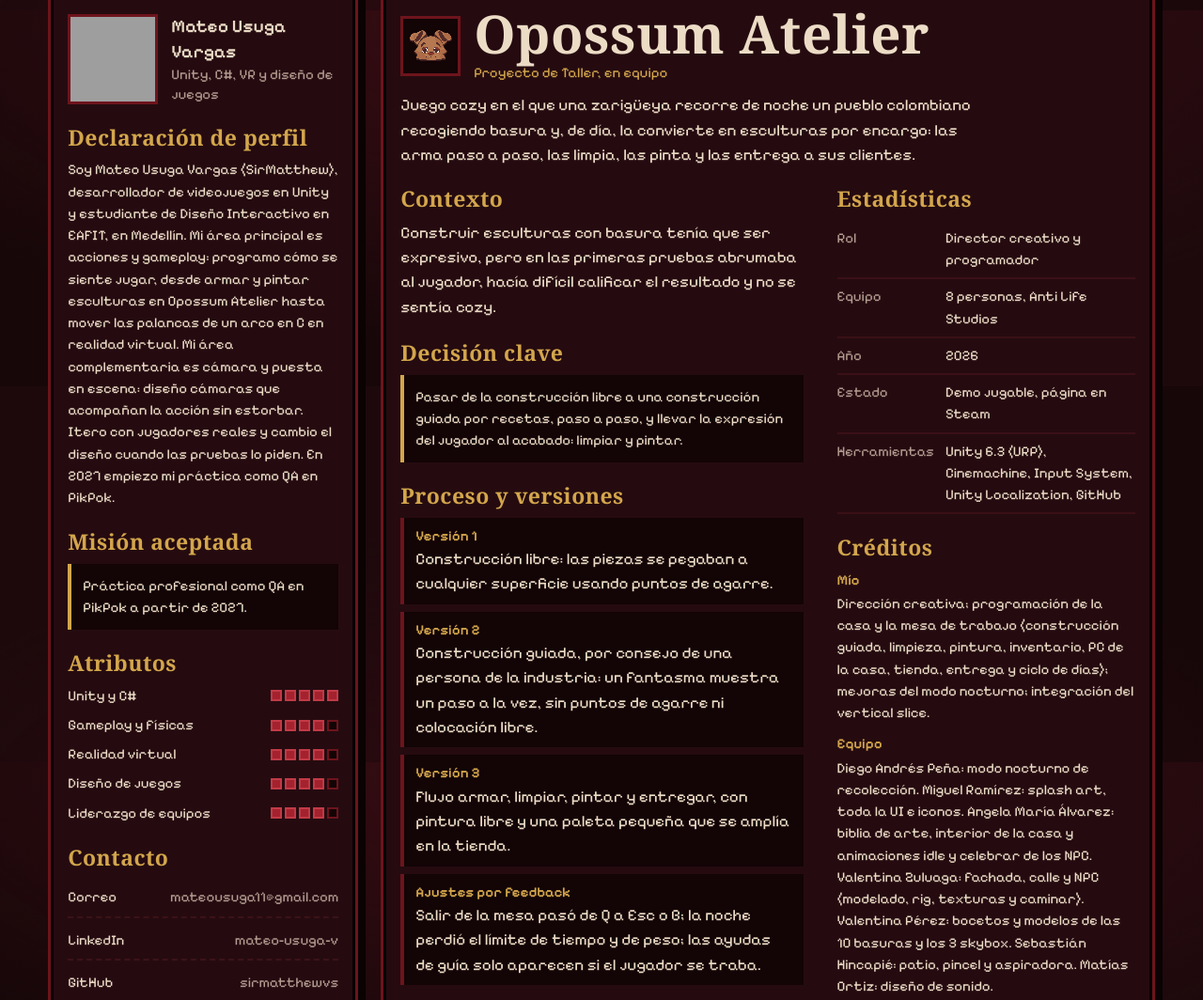
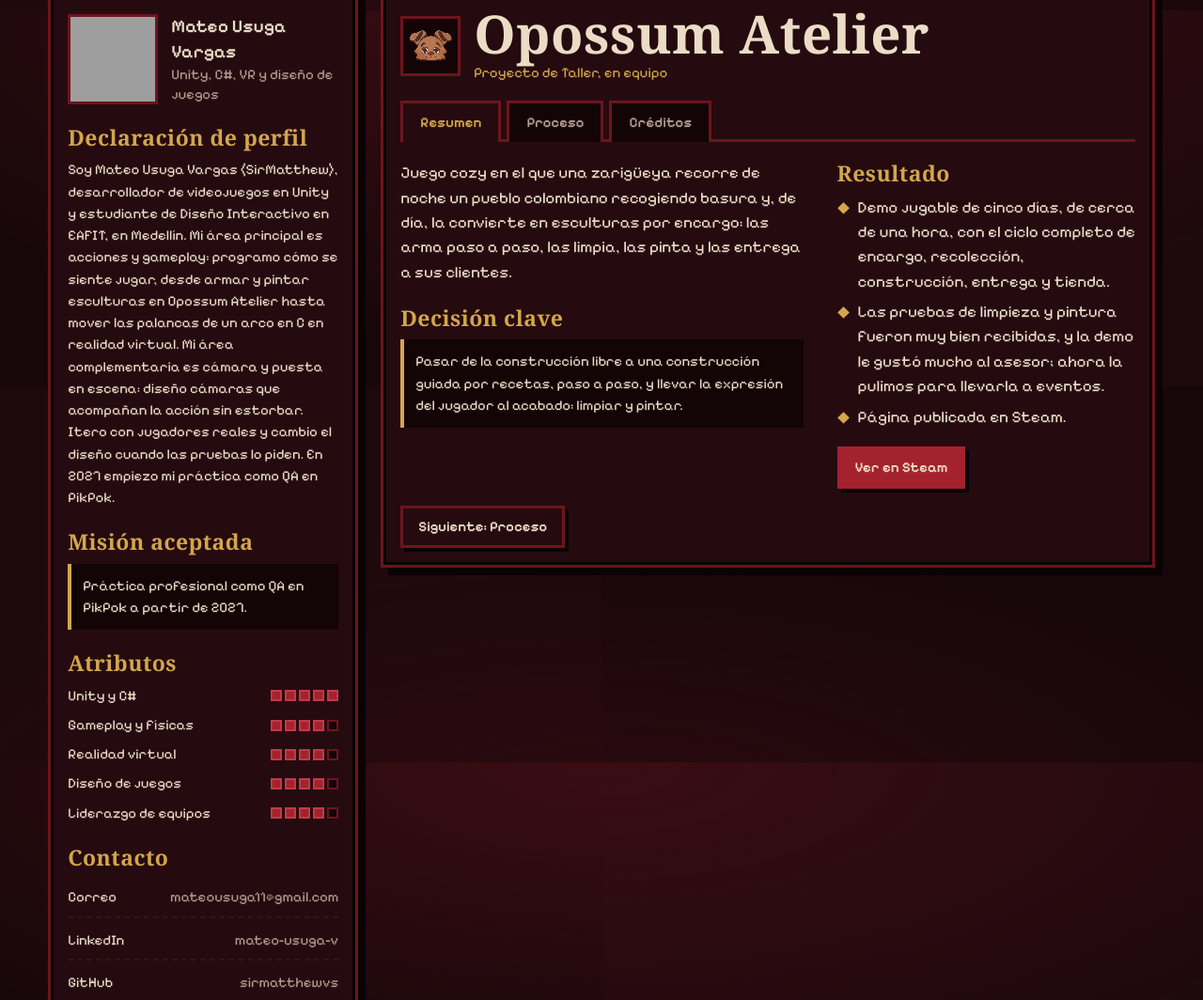
Before and after one commit to sirmatthewvs/Portfolio, a plain HTML site: page index.html in a window 1280 px wide. Shown: the part 789-1853 px from the top of the page at 94% size. Drawn offline with Linux system fonts and the light colour scheme; grey boxes are pictures that could not be loaded; a web font is replaced by a local one.

Commit message:
Implement tab navigation in detail section
Added tab functionality with dynamic content display.

```diff
--- a/index.html
+++ b/index.html
@@ -119,6 +119,15 @@ button.slot:focus-visible{outline:none}
 .pop{animation:pop .35s steps(4)}
 @keyframes pop{0%{transform:scale(.6)}60%{transform:scale(1.15)}100%{transform:scale(1)}}
 h2{font:700 clamp(38px,4.4vw,60px)/1 var(--display);margin:0;text-wrap:balance;letter-spacing:.01em}
+.tabs{display:flex;flex-wrap:wrap;gap:6px;margin:18px 0 0;border-bottom:3px solid var(--frame)}
+.tab{font:600 15px/1 var(--ui);color:var(--muted);background:var(--well);border:3px solid var(--frame);border-bottom:0;padding:12px 18px;min-height:44px;cursor:pointer;margin-bottom:-3px}
+.tab:hover{color:var(--bone)}
+.tab[aria-selected="true"]{background:var(--panel);color:var(--gold);box-shadow:0 3px 0 var(--panel)}
+.tabpanel{padding-top:16px}
+.tabpanel[hidden]{display:none}
+.next{margin-top:18px}
+.cols h3:first-child{margin-top:4px}
+.cols .desc{margin-top:4px}
 .cols{display:grid;grid-template-columns:minmax(0,1.35fr) minmax(0,1fr);gap:0 36px;align-items:start}
 .cols h3:first-child{margin-top:4px}
 .kind{margin:2px 0 0;font-size:15px;color:var(--gold)}
@@ -132,7 +141,8 @@ h2{font:700 clamp(38px,4.4vw,60px)/1 var(--display);margin:0;text-wrap:balance;l
 .links{display:flex;flex-wrap:wrap;gap:12px}
 footer{margin-top:40px;font-size:14px;color:var(--muted)}
 
-@media (max-width:1150px){.cols{grid-template-columns:minmax(0,1fr)}}
+@media (max-width:1150px){.cols{grid-template-columns:minmax(0,1fr)}.cols>div+div h3:first-child{margin-top:22px}}
+@media (max-width:520px){.tabs{flex-wrap:nowrap;gap:4px}.tab{flex:1;padding:12px 6px;font-size:14px}}
 @media (max-width:860px){
   .screen{grid-template-columns:minmax(0,1fr);grid-template-areas:"bag" "insp" "sheet"}
 }
@@ -375,6 +385,28 @@ loadIcons(grid);
 const slots = [...grid.querySelectorAll("button.slot")];
 const detail = document.getElementById("detail"), inspector = document.getElementById("inspector");
 let current = -1;
+const TABS = ["Resumen","Proceso","Créditos"];
+let tab = 0;
+const showTab = (k, focus) => {
+  tab = k;
+  detail.querySelectorAll(".tab").forEach((b,n) => { b.setAttribute("aria-selected", n===k); b.tabIndex = n===k ? 0 : -1; });
+  detail.querySelectorAll(".tabpanel").forEach((p,n) => p.hidden = n!==k);
+  if (focus) detail.querySelector("#tab-"+k).focus();
+  blip(520 + k*90, .05);
+};
+const bindTabs = () => {
+  detail.querySelectorAll(".tab").forEach((b,k) => {
+    b.addEventListener("click", () => showTab(k));
+    b.addEventListener("keydown", e => {
+      const d = {ArrowRight:1, ArrowLeft:-1}[e.key]; if (d === undefined) return;
+      e.preventDefault(); showTab((k + d + TABS.length) % TABS.length, true);
+    });
+  });
+  detail.querySelectorAll("[data-go]").forEach(b => b.addEventListener("click", () => {
+    showTab(+b.dataset.go, true);
+    const t = detail.querySelector(".tabs"); if (t.getBoundingClientRect().top < 0) t.scrollIntoView({block:"start"});
+  }));
+};
 
 const placeCursor = () => { const b = slots[current]; if (!b) return;
   cursor.style.width = b.offsetWidth + "px"; cursor.style.height = b.offsetHeight + "px";
@@ -397,29 +429,48 @@ const select = (i, byUser) => {
   placeCursor();
   document.getElementById("slotno").textContent = `Ranura ${i+1}`;
   const rows = it.stats.map(([k,v]) => `<tr><th scope="row">${k}</th><td>${v}</td></tr>`).join("");
-  detail.innerHTML = `${media(it)}
-    <div class="head">${icon(it).replace('class="ico"','class="ico pop"')}<div><h2>${it.name}</h2><p class="kind">${it.kind}</p></div></div>
-    <p class="desc">${it.desc}</p>
-    <div class="cols">
+  const links = it.links.length ? `<div class="links">${it.links.map(([l,u],k) => `<a class="btn${k?"":" main"}" href="${u}" target="_blank" rel="noopener">${l}</a>`).join("")}</div>` : "";
+  const panels = [
+    `<div class="cols">
+      <div>
+        <p class="desc">${it.desc}</p>
+        <h3>Decisión clave</h3>
+        <p class="quest">${it.decision}</p>
+      </div>
+      <div>
+        <h3>Resultado</h3>
+        <ul class="fx">${it.fx.map(f => `<li>${f}</li>`).join("")}</ul>
+        ${links}
+      </div>
+    </div>`,
+    `<div class="cols">
       <div>
         <h3>Contexto</h3>
         <p>${it.context}</p>
-        <h3>Decisión clave</h3>
-        <p class="quest">${it.decision}</p>
+        ${it.camera ? `<h3>Cámara y puesta en escena</h3><p>${it.camera}</p>` : ""}
+      </div>
+      <div>
         <h3>Proceso y versiones</h3>
         <ol class="steps">${it.process.map(([v,t]) => `<li><b>${v}</b>${t}</li>`).join("")}</ol>
-        ${it.camera ? `<h3>Cámara y puesta en escena</h3><p>${it.camera}</p>` : ""}
-        <h3>Resultado</h3>
-        <ul class="fx">${it.fx.map(f => `<li>${f}</li>`).join("")}</ul>
       </div>
+    </div>`,
+    `<div class="cols">
       <div>
         <h3>Estadísticas</h3>
         <table class="stats"><tbody>${rows}</tbody></table>
+      </div>
+      <div>
         <h3>Créditos</h3>
         <dl class="credits">${it.credits.map(([k,v]) => `<dt>${k}</dt><dd>${v}</dd>`).join("")}</dl>
-        ${it.links.length ? `<div class="links">${it.links.map(([l,u],k) => `<a class="btn${k?"":" main"}" href="${u}" target="_blank" rel="noopener">${l}</a>`).join("")}</div>` : ""}
       </div>
-    </div>`;
+    </div>`
+  ];
+  detail.innerHTML = `${media(it)}
+    <div class="head">${icon(it).replace('class="ico"','class="ico pop"')}<div><h2>${it.name}</h2><p class="kind">${it.kind}</p></div></div>
+    <div class="tabs" role="tablist" aria-label="Secciones del proyecto">${TABS.map((t,k) =>
+      `<button class="tab" type="button" role="tab" id="tab-${k}" aria-controls="tp-${k}" aria-selected="${k===tab}" tabindex="${k===tab?0:-1}">${t}</button>`).join("")}</div>
+    ${panels.map((h,k) => `<div class="tabpanel" role="tabpanel" id="tp-${k}" aria-labelledby="tab-${k}" ${k===tab?"":"hidden"}>${h}${k<TABS.length-1 ? `<button class="btn next" type="button" data-go="${k+1}">Siguiente: ${TABS[k+1]}</button>` : ""}</div>`).join("")}`;
+  bindTabs();
   loadIcons(detail);
   const box = document.getElementById("media"), m = box.querySelector("img,video");
   m.addEventListener(m.tagName === "VIDEO" ? "loadeddata" : "load", () => box.classList.add("ok"));
```
